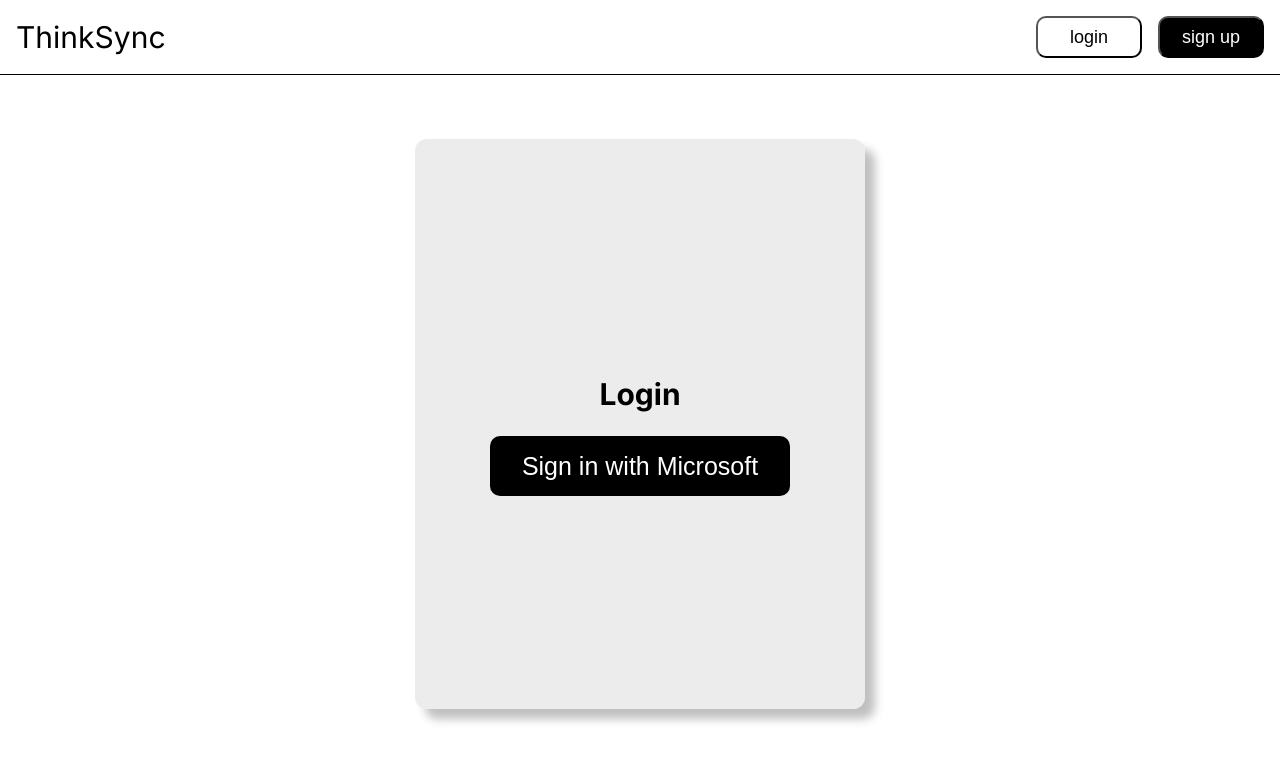
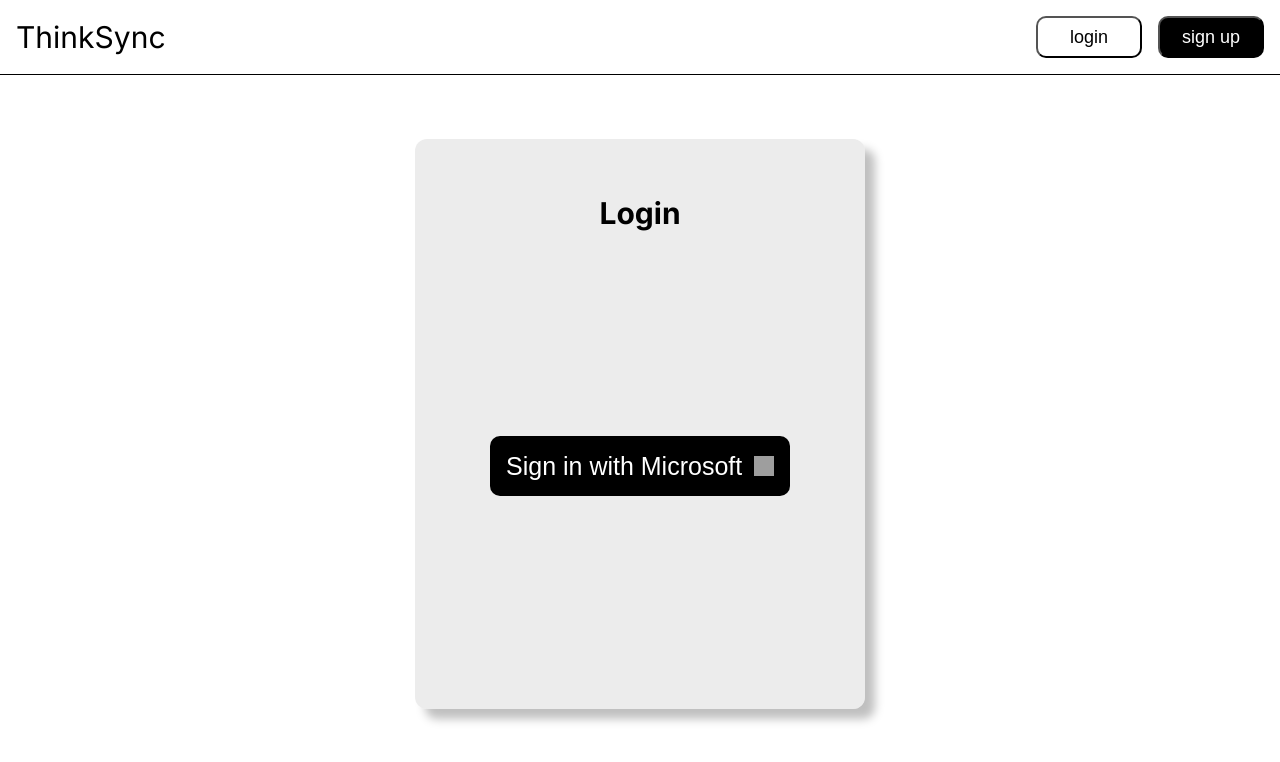
Before and after one commit to ilyKenta/ThinkSync, a Next.js app in the folder frontend/: page /login in a window 1280 px wide. Shown: the top 762 px of the page. Built offline with nearby package versions, Linux system fonts and the light colour scheme; no server answers; grey boxes are pictures that could not be loaded.

Commit message:
fixed visual, aria-lable added

```diff
--- a/frontend/src/app/login/page.module.css
+++ b/frontend/src/app/login/page.module.css
@@ -4,10 +4,12 @@
     font-size: 30px;
     padding: 1.5rem;
     align-self: center;
+    justify-content: flex-start;
 
 }
 .logo{
   font-size: 30px;
+  font-weight: normal;
 }
 .header {
   display: flex;
@@ -53,15 +55,17 @@
     box-shadow: 10px 10px 10px var(--shadows-color);
     background-color: var(--box-color);
     display: flex;
-    justify-content: center;
-    align-items: center;
+    /*justify-content: center;*/
+   /*align-items: center;*/
     flex-direction: column;
 
   }
   .loginForm {
+    flex: 1;
     display: flex;
     flex-direction: column;
     align-items: center;
+    justify-content: center;
   }
 
   .loginForm label {
@@ -95,4 +99,14 @@
     border: none;
     border-radius: var(--button-radius);
     cursor: pointer;
+    display: flex;
+    align-items: center;
+    justify-content: space-between;
+    gap: 0.5rem;
   }
+
+.mircoLogo{
+    width: 20px;
+    height: 20px;
+
+}
--- a/frontend/src/app/login/page.tsx
+++ b/frontend/src/app/login/page.tsx
@@ -65,7 +65,7 @@ export default function LoginPage() {
   return (
     <main className={styles.loginPage}>
       <header className={styles.header}>
-        <div className={styles.logo}>ThinkSync</div>
+        <h1 className={styles.logo}>ThinkSync</h1>
         <nav className={styles.navButtons}>
           <button className={styles.loginButton} type="button">login</button>
           <button className={styles.signupButton} type="button">sign up</button>
@@ -76,9 +76,14 @@ export default function LoginPage() {
         <h1 className={styles.title}>Login</h1>
         <form className={styles.loginForm}>
 
-        <button className={styles.loginButton} onClick={handleMicrosoftLogin} disabled={loading}>
-            {loading ? 'Logging in...' : 'Sign in with Microsoft'}
-          </button>
+        <button className={styles.loginButton} onClick={handleMicrosoftLogin} disabled={loading} aria-label="Sign in with Microsoft">
+          {loading ? 'Logging in...' : 'Sign in with Microsoft'}
+          <img
+            src="/microsoft-logo(curve).png"
+            alt="Microsoft Logo"
+            className={styles.mircoLogo}
+          />
+        </button>
         </form>
       </section>
     </main>
```
Also changed, not shown: frontend/package.json (+5 -4 lines), 1 other file (tests, documents, lock files or other folders).
